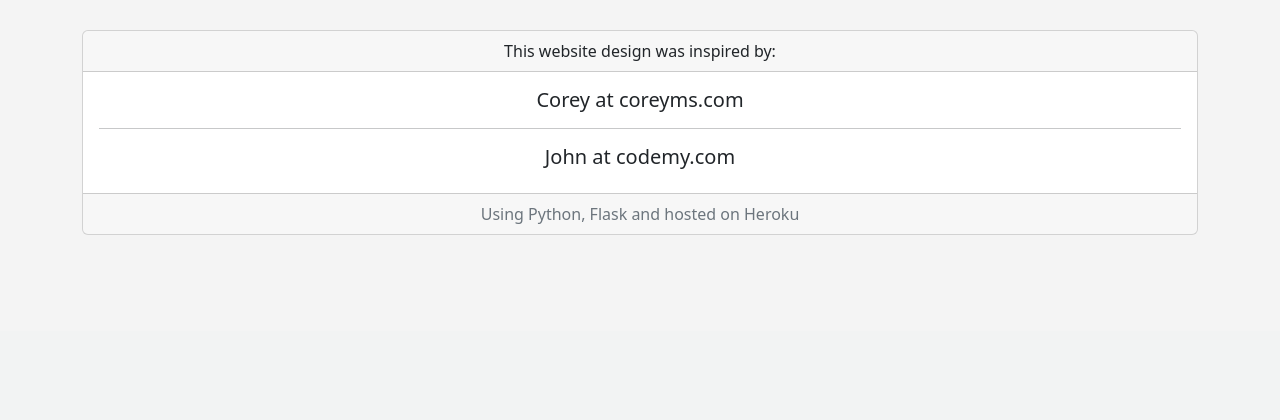
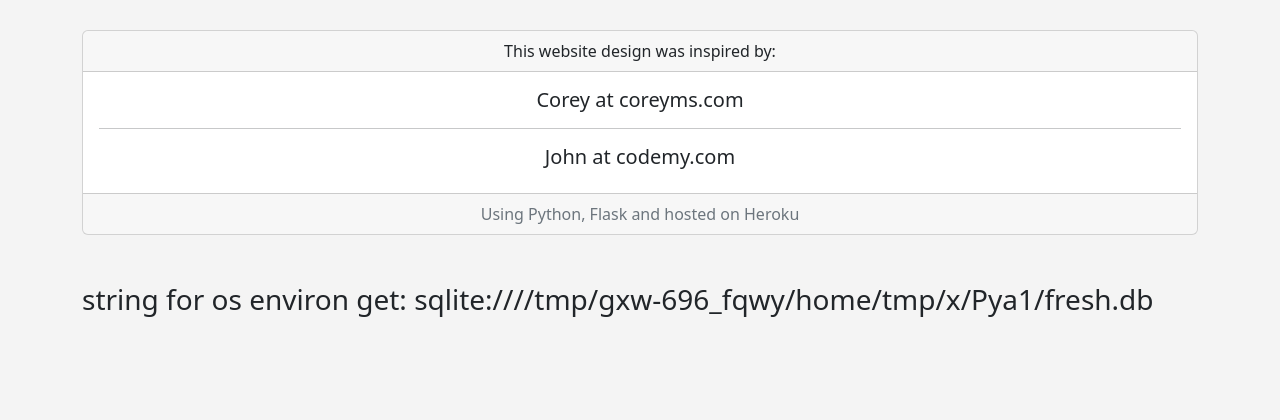
Before and after one commit to elremoniJJ/english_blog3, a Flask app: page / in a window 1280 px wide. Shown: the part 524-944 px from the top of the page. Before the commit the page ends 759 px from the top, so only its background shows below. Run offline with Flask 2, Linux system fonts and the light colour scheme; some libraries are stand-ins or nearby versions.

Commit message:
Bug fixing for config vars - 3 - test1

```diff
--- a/app.py
+++ b/app.py
@@ -283,7 +283,8 @@
 	tz = pytz.timezone('Asia/Ho_Chi_Minh')
 	date = datetime.now(tz).strftime("%Y, %b %d")
 	time = datetime.now(tz).strftime("%H:%M:%S")
-	return render_template("index.html", date=date, time=time)
+	testDB = os.environ.get('DATABASE_URL')
+	return render_template("index.html", date=date, time=time, testDB=testDB)
 
 
 @app.route('/admin')
--- a/templates/index.html
+++ b/templates/index.html
@@ -34,6 +34,10 @@
 	    Using Python, Flask and hosted on Heroku
 	  </div>
 	</div>
+
+	<br><br>
+	<h3>string for os environ get: {{ testDB }}</h3>
+
 	<br><br>
 	<br><br>
 
```
